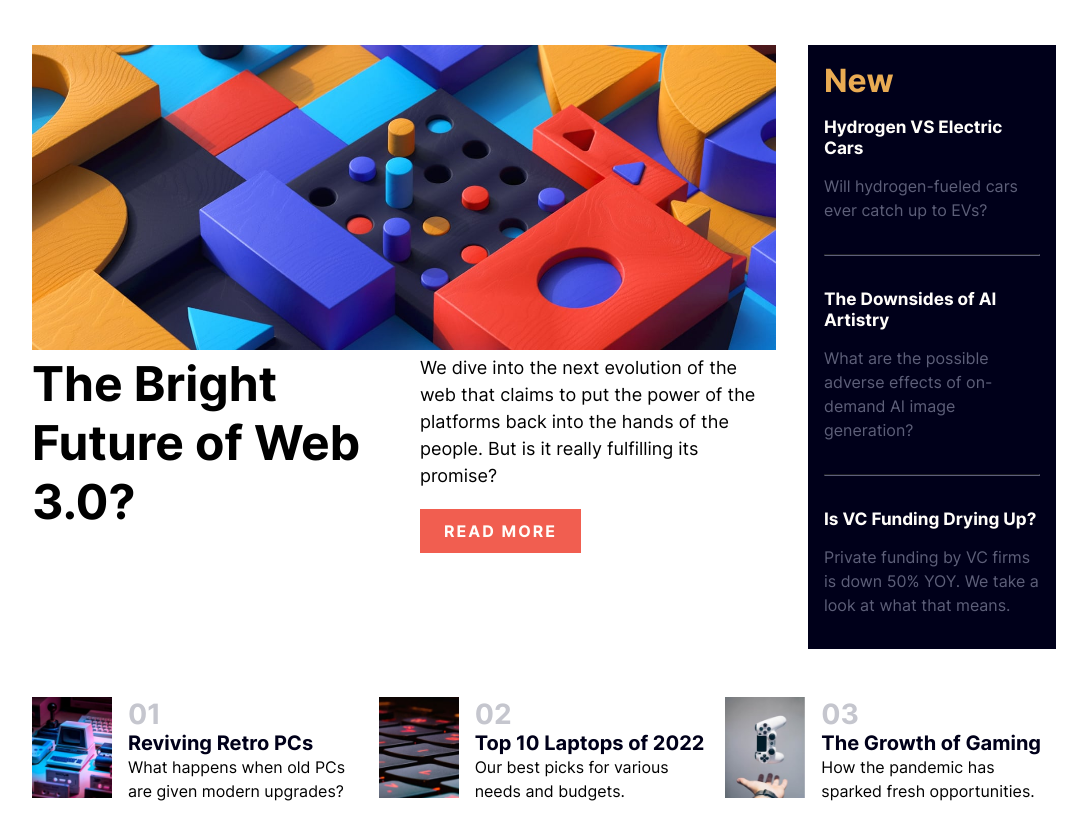
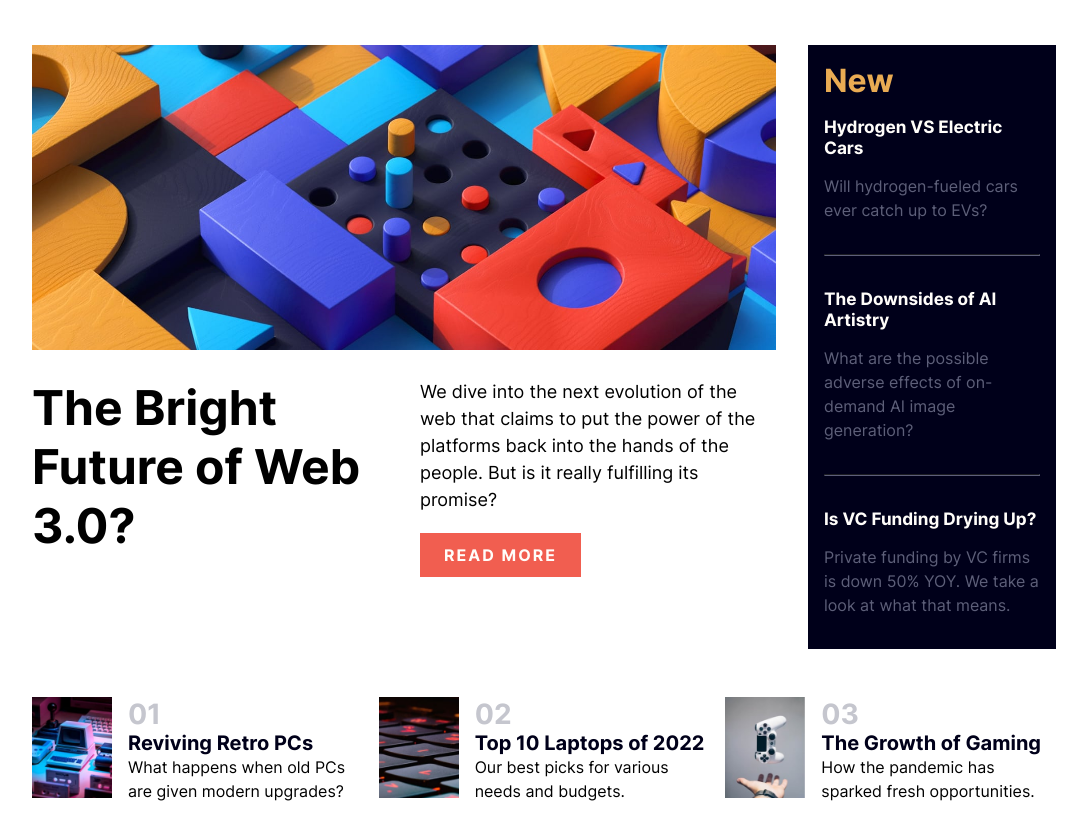
Before and after one commit to Code-Beaker/news-page-code-beaker, a plain HTML site: page index.html in a window 1280 px wide. Shown: the part 64-899 px from the top of the page, without its empty margins (96-1183 px from the left). Drawn offline with Linux system fonts and the light colour scheme.

Commit message:
fixed class name issue

```diff
--- a/index.html
+++ b/index.html
@@ -111,7 +111,10 @@
                 media="(min-width: 50rem)"
                 srcset="assets/images/image-web-3-desktop.jpg"
               />
-              <img src="assets/images/image-web-3-mobile.jpg" />
+              <img
+                class="container__main-img"
+                src="assets/images/image-web-3-mobile.jpg"
+              />
             </picture>
             <div class="container__main-text-content">
               <h1 class="heading__main-lg">The Bright Future of Web 3.0?</h1>
```
